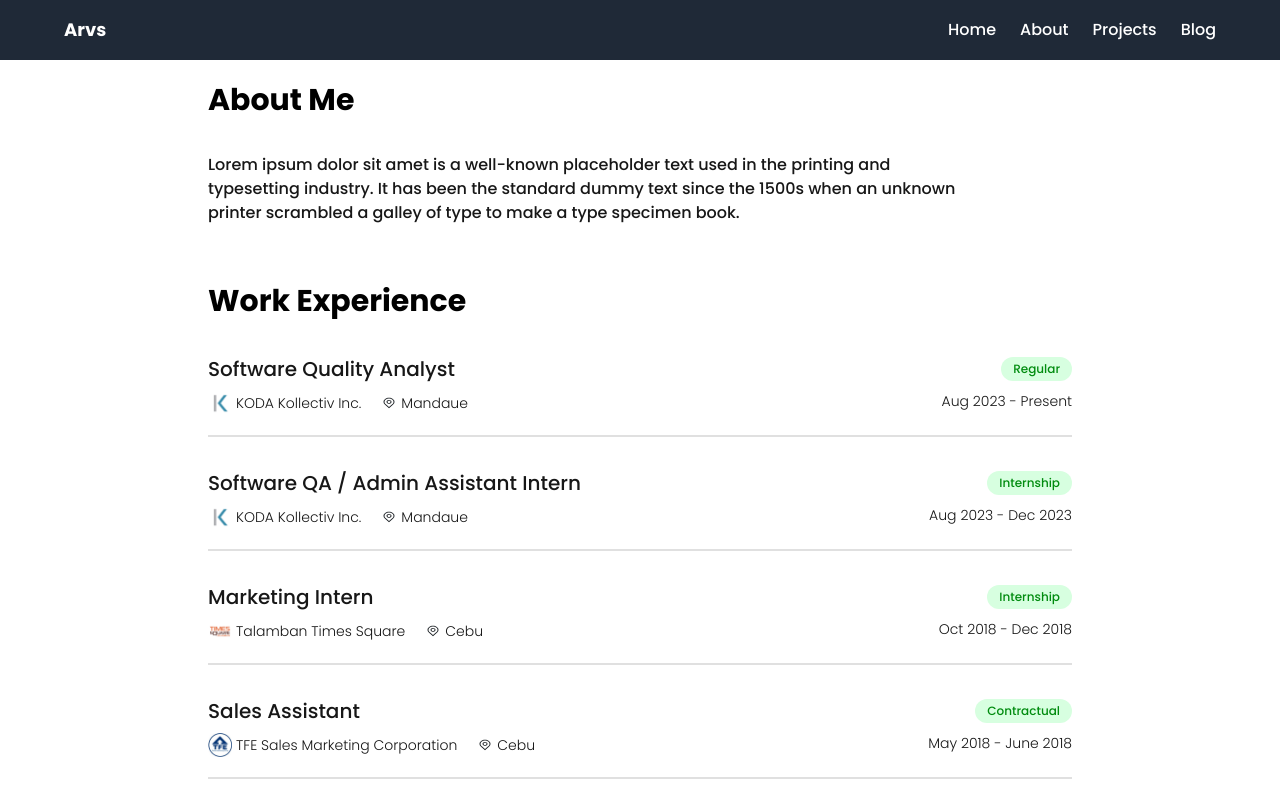
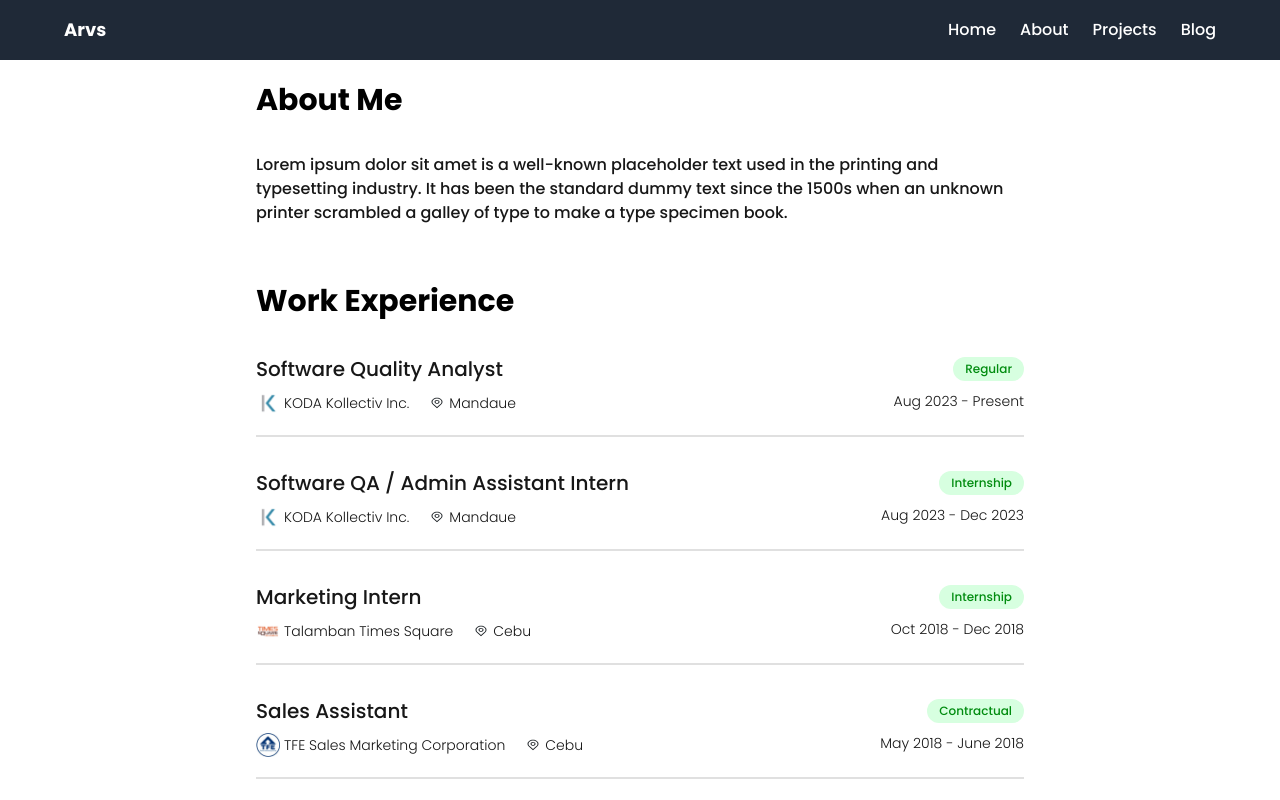
Before and after one commit to Arvin-tech/my-portfolio, a Next.js app: page /about in a window 1280 px wide. Shown: the top 800 px of the page. Built offline with nearby package versions, Linux system fonts and the light colour scheme.

Commit message:
about - page width initial fix

```diff
--- a/src/app/about/page.tsx
+++ b/src/app/about/page.tsx
@@ -5,7 +5,7 @@ import { personalDetails, workDetails, educationDetails } from "@/app/data/detai
 
 export default function AboutPage() {
     return (
-      <main className="container mx-auto max-width pt-10 pb-20">
+      <main className="container mx-auto max-w-screen-md pt-10 pb-20 overflow-x-hidden">
         <section>
           <br />
           <h1 className="text-xl text-black md:text-2xl xl:text-3xl xl:leading-snug font-bold">
--- a/src/app/blog/page.tsx
+++ b/src/app/blog/page.tsx
@@ -57,8 +57,8 @@ export default function BlogPage() {
               className="w-full h-56 object-cover"
             />
             <div className="p-4">
+              <h3 className="text-lg font-semibold mb-2">{post.title}</h3>
               <p className="text-sm text-purple-600 mb-2">{post.date}</p>
-              <h3 className="text-lg font-semibold mb-2">{post.title}</h3>
               <p className="text-gray-600 mb-4">{post.excerpt}</p>
               <Link href={`/blog/${post.id}`} className="text-purple-600 font-semibold hover:underline">
                 Read More
```
